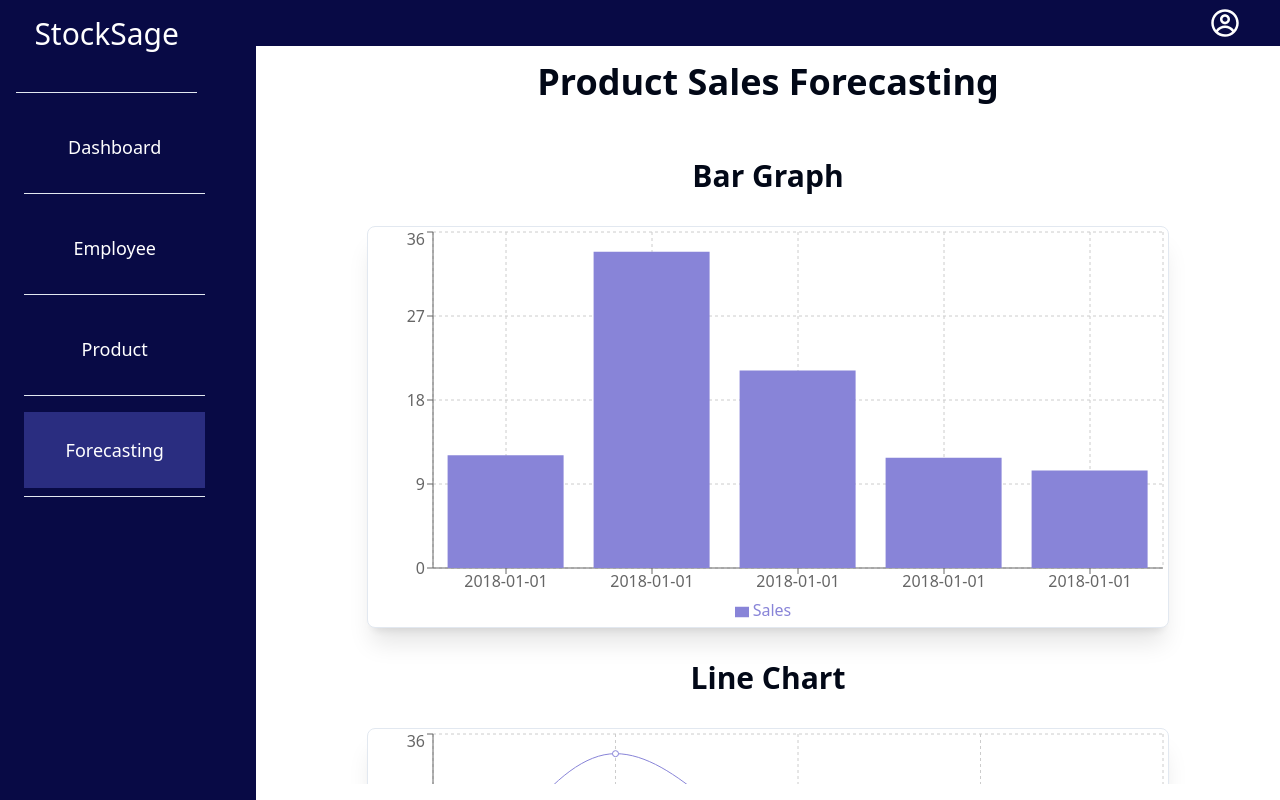
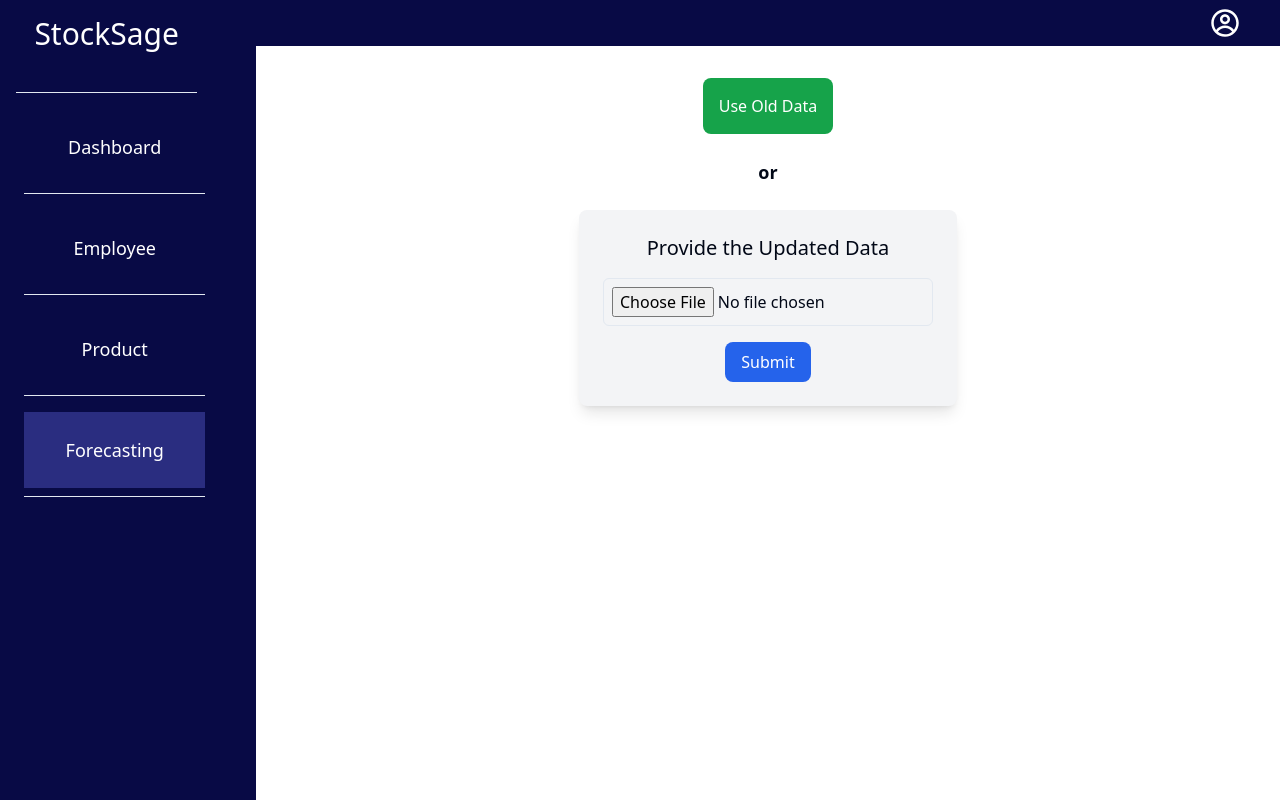
Before and after one commit to Sumitraj17/StockSage, a React (Vite) app: page /dashboard/forecasting in a window 1280 px wide. Built offline with nearby package versions, Linux system fonts and the light colour scheme; no server answers.

Commit message:
forecasting is done

```diff
--- a/src/App.jsx
+++ b/src/App.jsx
@@ -8,7 +8,8 @@ import { Toaster } from 'react-hot-toast';
 import Product from "./pages/Products.jsx";
 
 import Employee from "./pages/Employee.jsx";
-import Forecasting from "./pages/Forecasting";
+import Forecasting from "./components/Forecasting";
+import ForecastingPage from "./pages/forecastingPage";
 
 
 function App() {
@@ -27,8 +28,8 @@ function App() {
 
 
           <Route path="employee" element={<Employee/>} />
-          <Route path="forecasting" element={<Forecasting/>} />
-
+          <Route path="forecasting" element={<ForecastingPage/>} />
+          <Route path="forecastpage" element={<Forecasting/>} />
         </Route>
 
       </Routes>
--- /dev/null
+++ b/src/components/Forecasting.jsx
@@ -0,0 +1,62 @@
+"use client";
+
+import { useEffect, useState } from "react";
+import axios from "axios";
+import { Card } from "@/components/ui/card"; // Assuming you have a Card component
+import { forecasting } from "@/data/predictions"; // Local fallback data
+
+function StoreSalesCards() {
+  const [data, setData] = useState([]);
+
+  // Fetch data from the backend or fallback to local data
+  useEffect(() => {
+    const fetchData = async () => {
+      try {
+        const response = await axios.get("http://localhost:3000/api/forecasting");
+        setData(response.data);
+      } catch (error) {
+        console.error("Error fetching forecasting data. Falling back to local data.", error);
+        setData(forecasting);
+      }
+    };
+
+    fetchData();
+  }, []);
+
+  // Group data by store and include product names
+  const groupedData = data.reduce((acc, curr) => {
+    const store = acc.find((item) => item.store === curr.store);
+    if (store) {
+      store.totalSales += curr.sales;
+      store.products.push(curr.product_name); // Collect product names
+    } else {
+      acc.push({
+        store: curr.store,
+        totalSales: curr.sales,
+        products: [curr.product_name],
+      });
+    }
+    return acc;
+  }, []);
+
+
+
+  return (
+    <div className="flex flex-wrap justify-center gap-6 p-4">
+      {groupedData.map((store) => (
+        <Card key={store.store} className="p-4 shadow-lg max-w-xs">
+          <h2 className="text-2xl font-bold mb-4">Store {store.store}</h2>
+          <p className="text-lg mb-4">Total Sales: ${store.totalSales.toFixed(2)}</p>
+          <p className="text-lg font-semibold">Products:</p>
+          <ul className="list-disc pl-5 mb-4">
+            {store.products.map((product, index) => (
+              <li key={index}>{product}</li>
+            ))}
+          </ul>
+        </Card>
+      ))}
+    </div>
+  );
+}
+
+export default StoreSalesCards;
--- a/src/pages/Forecasting.jsx
+++ /dev/null
@@ -1,105 +0,0 @@
-"use client";
-
-import  { useEffect, useState } from "react";
-import axios from "axios";
-import { BarChart, Bar, CartesianGrid, XAxis, YAxis, Tooltip, Legend, LineChart, Line, PieChart, Pie, Cell } from "recharts";
-import { forecasting } from "@/data/predictions"; // Assuming this is your local fallback data
-import { Card } from "@/components/ui/card";
-
-function Forecasting() {
-  const [data, setData] = useState([]);
-  const COLORS = ["#8884d8", "#82ca9d", "#ffc658", "#ff8042", "#0088FE", "#00C49F"];
-
-  // Fetch data from the backend or fallback to local data
-  useEffect(() => {
-    const fetchData = async () => {
-      try {
-        const response = await axios.get("http://localhost:3000/api/forecasting");
-        setData(response.data);
-      } catch (error) {
-        console.error("Error fetching forecasting data. Falling back to local data.", error);
-        setData(forecasting.slice(0, 5)); // Limit to 5 items for brevity
-      }
-    };
-
-    fetchData();
-  }, []);
-
-  // Format data for PieChart (group sales by product)
-  const pieData = data.reduce((acc, item) => {
-    const product = acc.find(p => p.name === item.product_name);
-    if (product) {
-      product.value += item.sales;
-    } else {
-      acc.push({ name: item.product_name, value: item.sales });
-    }
-    return acc;
-  }, []);
-
-  return (
-    <div className=" flex flex-col justify-center forecasting-page-container font-sans space-y-8">
-      <h1 className="text-4xl font-bold text-center mb-6">Product Sales Forecasting</h1>
-
-      {/* Bar Chart */}
-      <h1 className="text-3xl font-bold text-center ">Bar Graph</h1>
-
-
-      <div className="chart-container flex justify-center">
-      <Card className= "shadow-xl">
-        <BarChart width={800} height={400} data={data}>
-          <CartesianGrid strokeDasharray="3 3" />
-          <XAxis dataKey="date" />
-          <YAxis />
-          <Tooltip />
-          <Legend />
-          <Bar dataKey="sales" fill="#8884d8" name="Sales" />
-        </BarChart>
-        </Card>
-      </div>
-
-
-
-
-      {/* Line Chart */}
-      <h1 className="text-3xl font-bold text-center mb-6">Line Chart</h1>
-      <div className="chart-container flex justify-center">
-      <Card className= "shadow-xl">
-        <LineChart width={800} height={400} data={data}>
-          <CartesianGrid strokeDasharray="3 3" />
-          <XAxis dataKey="date" />
-          <YAxis />
-          <Tooltip />
-          <Legend />
-          <Line type="monotone" dataKey="sales" stroke="#8884d8" name="Sales" />
-        </LineChart>
-        </Card>
-      </div>
-
-      {/* Pie Chart */}
-
-      <h1 className="text-3xl font-bold text-center mb-6">Pie Chart</h1>
-      <div className="chart-container flex justify-center">
-      <Card className= "shadow-xl">
-        <PieChart width={400} height={400}>
-          <Pie
-            data={pieData}
-            dataKey="value"
-            nameKey="name"
-            cx="50%"
-            cy="50%"
-            outerRadius={120}
-            label
-          >
-            {pieData.map((entry, index) => (
-              <Cell key={`cell-${index}`} fill={COLORS[index % COLORS.length]} />
-            ))}
-          </Pie>
-          <Tooltip />
-        </PieChart>
-        </Card>
-      </div>
-    </div>
-  );
-}
-
-export default Forecasting;
--- /dev/null
+++ b/src/pages/forecastingPage.jsx
@@ -0,0 +1,44 @@
+import { useNavigate } from "react-router-dom";
+
+function ForecastingPage() {
+  const navigate = useNavigate();
+
+  const handleOldDataClick = () => {
+    navigate("/dashboard/forecastpage");
+  };
+
+  const handleSubmit = (event) => {
+    event.preventDefault();
+    // Handle file upload logic here if needed
+    navigate("/dashboard/forecastpage");
+  };
+
+  return (
+    <div className="flex flex-col items-center justify-center p-4 space-y-6">
+      <button
+        className="bg-green-600 text-white p-4 rounded-lg hover:bg-green-700 transition-all"
+        onClick={handleOldDataClick}
+      >
+        Use Old Data
+      </button>
+
+      <h3 className="text-lg font-semibold">or</h3>
+
+      <form
+        onSubmit={handleSubmit}
+        className="flex flex-col items-center space-y-4 bg-gray-100 p-6 rounded-lg shadow-lg"
+      >
+        <h2 className="text-xl font-medium">Provide the Updated Data</h2>
+        <input type="file" name="file" className="p-2 border rounded-md" />
+        <button
+          type="submit"
+          className="bg-blue-600 text-white px-4 py-2 rounded-lg hover:bg-blue-700 transition-all"
+        >
+          Submit
+        </button>
+      </form>
+    </div>
+  );
+}
+
+export default ForecastingPage;
```
